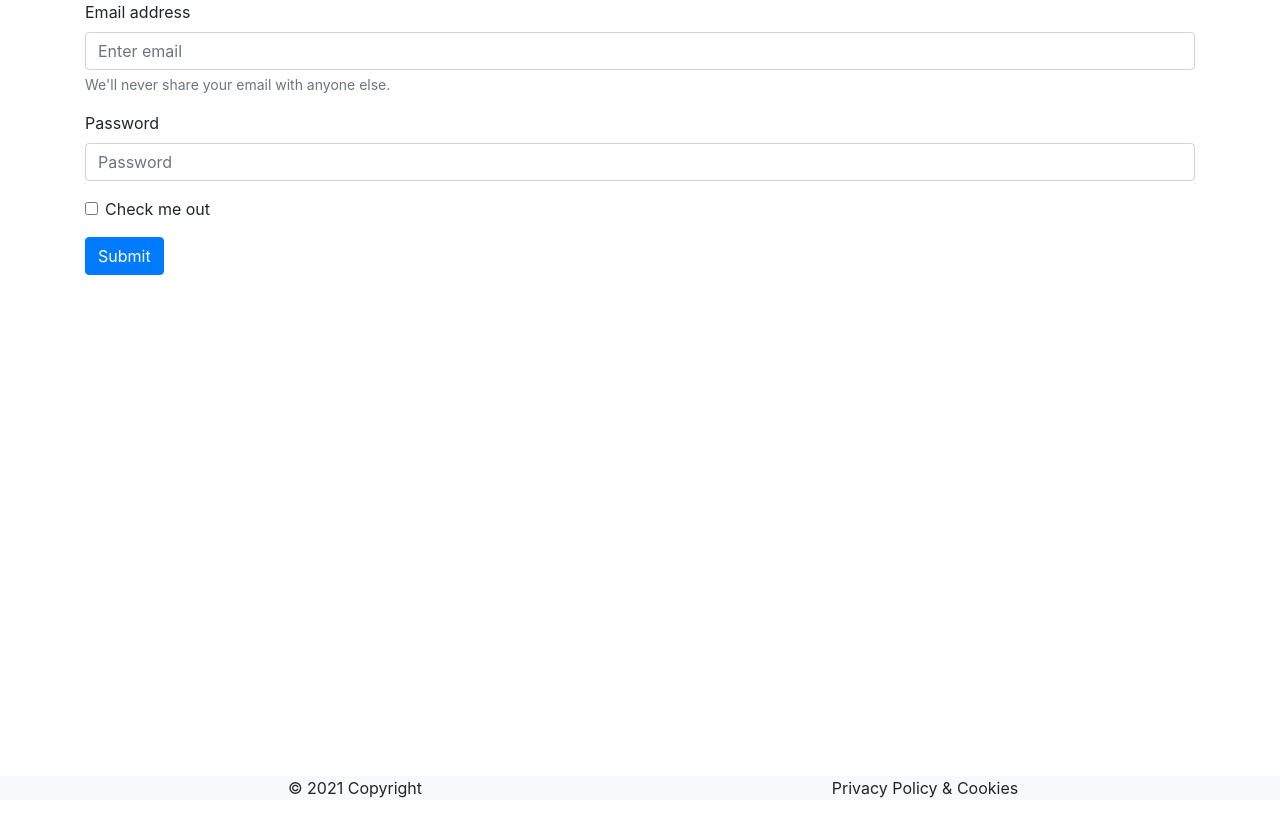
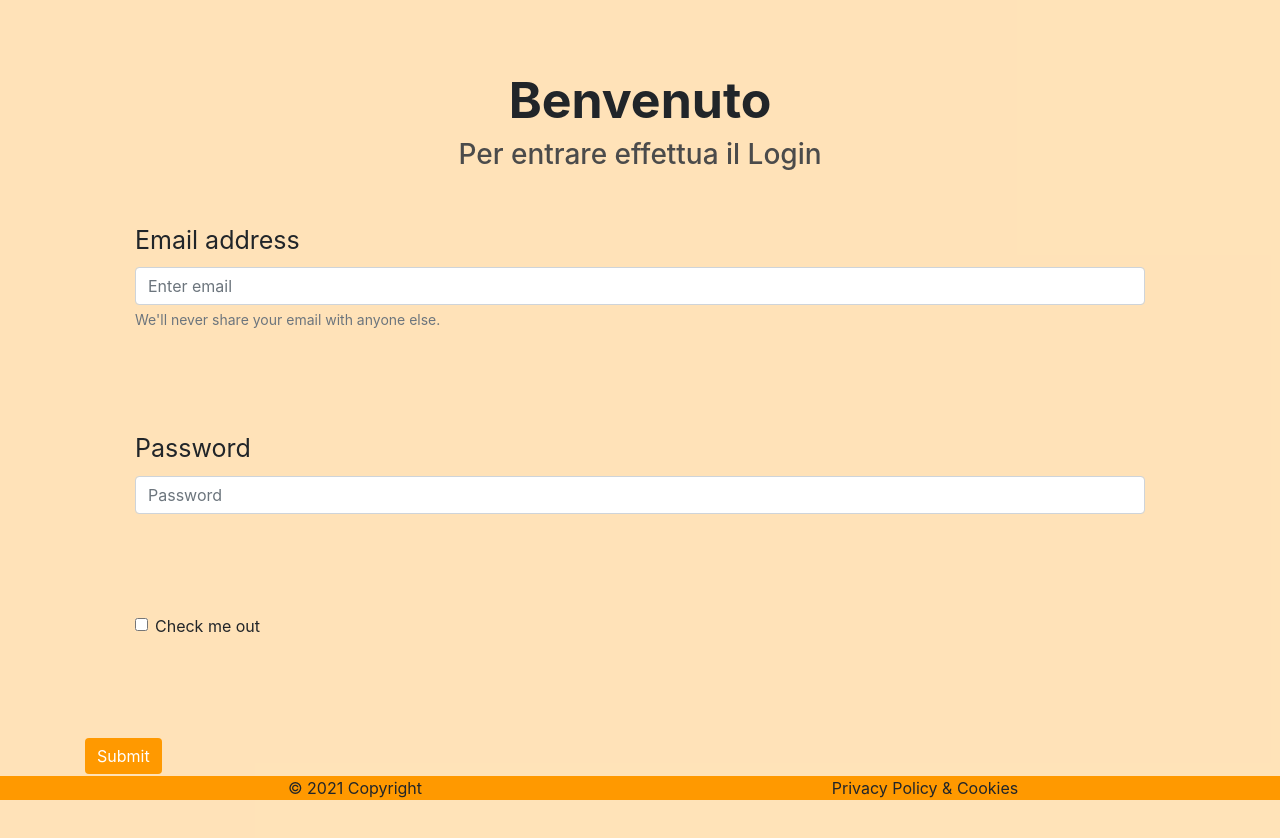
Before and after one commit to WhiteLion0950/Restaurant_fe, a React (Create React App) app: page /#/login in a window 1280 px wide. Shown: the top 838 px of the page. Before the commit the page ends 800 px from the top, so only its background shows below. Built offline with nearby package versions, Linux system fonts and the light colour scheme.

Commit message:
aggiunto design

```diff
--- a/src/App.scss
+++ b/src/App.scss
@@ -1,11 +1,14 @@
-:root {
-  --nav-bg: #7ab317;
-  --gray-light: #F8F8F8;
-  --raiud: 20px
+#root{
+  margin: 0;
+  background-color: #ffd494a9;
+  max-width: 100%;
+  overflow-x: hidden;
 }
+
 
 .App {
   text-align: center;
+
 }
 
 .App-logo {
@@ -42,35 +45,7 @@
     transform: rotate(360deg);
   }
 }
-.hero{
-  width: 1000px !important;
 
-  margin-bottom: 50px;
-}
-.navbar {
-  background-color:#FF9900;
-  height: 60px !important;
-  padding: 0!important;
-}
-.navbar-navbar-expand-lg-navbar-light{
-  height: 80px !important;
-  padding-right: 500px !important;
-}
-
-.navbar-expand-lg {
-  ;
-}
-.navbar-collapse{
-  position: left !important;
-}
-.logo{
-  margin-left: 205px !important;
-  color: white !important;
-  font-size: 36px;
-  font-weight: 500;
-  font-family: -apple-system, BlinkMacSystemFont, 'Segoe UI', Roboto, Oxygen, Ubuntu, Cantarell, 'Open Sans', 'Helvetica Neue', sans-serif;
-
-}
 
 .main-content {
   max-width: 1344px;
@@ -142,13 +117,64 @@
   color: transparent !important;
 }
 
+/*Hero*/
+.hero{
+  width: 1000px ;
+
+  display:block;
+  margin: auto;
+  margin-bottom: 2rem;
+  text-align:center;
+}
+.heroCategory{
+  width: 1500px ;
+  display:block;
+  margin:2rem auto;
+  text-align:center;
+}
+/*Navbar*/
+.navbar {
+  background-color:#FF9900;
+  height: 60px !important;
+  padding: 0!important;
+}
+.navbar-navbar-expand-lg-navbar-light{
+  height: 80px !important;
+  padding-right: 500px !important;
+}
+.navbar-collapse{
+  position: left !important;
+}
+.logo{
+  margin-left: 205px !important;
+  color: white !important;
+  font-size: 36px;
+  font-weight: 500;
+  font-family: -apple-system, BlinkMacSystemFont, 'Segoe UI', Roboto, Oxygen, Ubuntu, Cantarell, 'Open Sans', 'Helvetica Neue', sans-serif;
+}
+.buttonNav{
+  background-color: #f8ad3c;
+    border:none;
+}
+
 /*card*/
 .card-custom{
   text-align: center;
-  border-radius: 20px;
+
+  border: none;
+  margin: 0 auto; /* Added */
+  float: none; /* Added */
+  margin-bottom: 80px;
+  margin-left: 30px;
+  margin-right: 30px;
+  align-items: stretch;
   .card-header{
     font-size: 30px;
     font-weight: 700;
+    background-color: #FF9900;
+
+  color: white !important;
+  font-size: 30px;
   }
   .card-title.h5{
     font-size: 20px;
@@ -156,10 +182,78 @@
   }
   .card-text{
     color: gray;
+
   }
   button.btn.btn-primary{
-    background-color: rgb(26, 181, 243);
+    background-color: #FF9900;
+    border: none;
+  }
+  .btn-primary:hover{
+    color:#FF9900 important !important;
+    background-color: white;
+  }
+.card-body{
+  background-color: #fac26d;
+  color: rgba(0, 0, 0, 0.705) !important;
+
+}
+.col-md-3{
+  padding-left: 30px;
+  padding-right: 30px;
+}
+}
+.buttonCart{
+  background-color: #FF9900;
+  border:none;
+  color: white;
+  border-radius: 5px;
+  padding: 5px;
+  font-weight: 500;
+}
+/*Footer*/
+.fixed-bottom{
+  background-color: #FF9900;
+}
+/*Login*/
+.form-group{
+  margin: 50px;
+  margin-bottom: 100px;
+
+}
+.btnLogin{
+    background-color: #FF9900;
+    border: none;
+    margin-bottom: 250px;
 
   }
+  .btnLogin:hover{
+    color:#FF9900 ;
+    background-color: white;
+  }
 
+.h1log{
+  font-size: 50px;
+  font-weight: 700;
+  text-align: center;
+  margin-top: 70px;
 }
+.sublog{
+  text-align: center;
+  color: rgb(75, 75, 75);
+}
+.form-label{
+  font-size: 25px;
+}
+/*Alert*/
+.alert{
+  text-align: center;
+  padding: 50px;
+  margin: 50px;
+  margin-bottom: 500px;
+  .alert-heading{
+    font-size: 50px;
+  }
+  .alertdescription{
+    font-size: 30px;
+  }
+}
--- a/src/common/alert/alert.js
+++ b/src/common/alert/alert.js
@@ -2,15 +2,14 @@ import React from "react";
 import { Alert } from "react-bootstrap";
 
 export const AlertCustom = () => (
- <Alert variant="danger">
-  <Alert.Heading>Qualcosa è andato storto!</Alert.Heading>
-  <p>
+ <Alert variant="danger" className="alert">
+  <Alert.Heading>Qualcosa è andato Storto!</Alert.Heading>
+  <p className="alertdescription">
     Ci dispiace , qualcosa nel caricamento della pagina è andato storto, prova a ricaricare e incrocia le dita!
   </p>
 
   <p className="mb-0">
-    Whenever you need to, be sure to use margin utilities to keep things nice
-    and tidy.
+
   </p>
 </Alert>
 )
--- a/src/common/cards/card.js
+++ b/src/common/cards/card.js
@@ -3,13 +3,13 @@ import { Card as CardCustom, Button } from 'react-bootstrap';
 
 const Card = ({ urlImg, title, subTitle, description,callback }) => {
     return (
-        <CardCustom  className="card-custom">
+        <CardCustom  className="card-custom" class="col-sm-12 col-lg-6">
             <CardCustom.Img variant ="top" src={urlImg} />
             <CardCustom.Header>{title}</CardCustom.Header>
             <CardCustom.Body>
                 <CardCustom.Title>{subTitle}</CardCustom.Title>
                 <CardCustom.Text>{description}</CardCustom.Text>
-                <Button variant="primary" onClick={()=>callback()}>Scopri</Button>
+                <Button className="button" variant="primary" onClick={()=>callback()}>Scopri</Button>
             </CardCustom.Body>
         </CardCustom>
     )
--- a/src/common/cards/cardProduct.js
+++ b/src/common/cards/cardProduct.js
@@ -9,7 +9,7 @@ export const CardProducts = ({ title, subtitle, description, image, callback, bu
       <CardCustom.Body>
         <CardCustom.Title>{subtitle}</CardCustom.Title>
         <CardCustom.Text>{description}</CardCustom.Text>
-        <button onClick={()=>callback()}>{buttonText}</button>
+        <button onClick={()=>callback() }className="buttonCart">{buttonText}</button>
       </CardCustom.Body>
     </CardCustom>
   );
--- a/src/common/footer/footer.js
+++ b/src/common/footer/footer.js
@@ -7,7 +7,7 @@ import {
 
 const FooterCustom = () => {
     return (
-        <footer className="fixed-bottom bg-light text-center">
+        <footer className="fixed-bottom  text-center">
             <Container className="footer-style">
                 <Row>
                     <Col sm={6} xs={12}>&copy; 2021 Copyright</Col>
--- a/src/common/navigation/navbar.js
+++ b/src/common/navigation/navbar.js
@@ -14,20 +14,20 @@ import {connect} from 'react-redux'
 const NavbarCustom = (props) => {
     return (
         <div className="navbar">
-        <Navbar expand="lg">
+        <Navbar expand="lg" class="navbar navbar-light navbar-expand-md bg-faded justify-content-center">
             <Navbar.Brand href="" className="logo">Restaurant IFTS</Navbar.Brand>
             <Navbar.Toggle aria-controls="basic-navbar-nav" />
             <Navbar.Collapse id="basic-navbar-nav">
 
                 <Nav>
-                    <Nav.Link href="">Home</Nav.Link>
-                    <Nav.Link href="">Panini</Nav.Link>
-                    <Nav.Link href="">Offerte {props.counter}</Nav.Link>
+                    <Nav.Link href="#/">Home</Nav.Link>
+                    <Nav.Link href="#categories/2">Panini</Nav.Link>
+                    <Nav.Link href="#categories/23">Offerte {props.counter}</Nav.Link>
                     <Nav.Link href="">Numero elementi Carrello {props.numberCart}</Nav.Link>
                 </Nav>
                 <Form inline>
                     <FormControl type="text" placeholder="Cerca" className="mr-sm-2" />
-                    <Button variant="primary">cerca</Button>
+                    <Button className="buttonNav">Cerca</Button>
                 </Form>
             </Navbar.Collapse>
         </Navbar>
--- a/src/views/category.js
+++ b/src/views/category.js
@@ -65,7 +65,7 @@ class Category extends React.Component {
                       description={curr.description}
                       image={curr.images[0].uri}
                       id={idx}
-                      buttonText= {this.props.basket.find(x=>x.id==curr.id)?"rimuovi dal carrello":"aggiungi al carrello"}
+                      buttonText= {this.props.basket.find(x=>x.id==curr.id)?"Rimuovi dal Carrello":"Aggiungi al Carrello"}
                       callback={()=>{
                         if(this.props.basket.find(x=>x.id==curr.id)){
                           this.props.removeProduct(curr.id)
--- a/src/views/login.js
+++ b/src/views/login.js
@@ -35,7 +35,10 @@ class Login extends React.Component{
 
     render(){
         return(
+
         <Container fluid ="sm">
+          <h1 className="h1log">Benvenuto</h1>
+          <h3 className="sublog">Per entrare effettua il Login</h3>
             <Form onSubmit={this.onSubmit}>
   <Form.Group controlId="formBasicEmail">
     <Form.Label>Email address</Form.Label>
@@ -64,7 +67,7 @@ class Login extends React.Component{
   <Form.Group controlId="formBasicCheckbox">
     <Form.Check type="checkbox" label="Check me out" />
   </Form.Group>
-  <Button variant="primary" type="submit">
+  <Button variant="primary" type="submit"className="btnLogin">
     Submit
   </Button>
 </Form>
```
